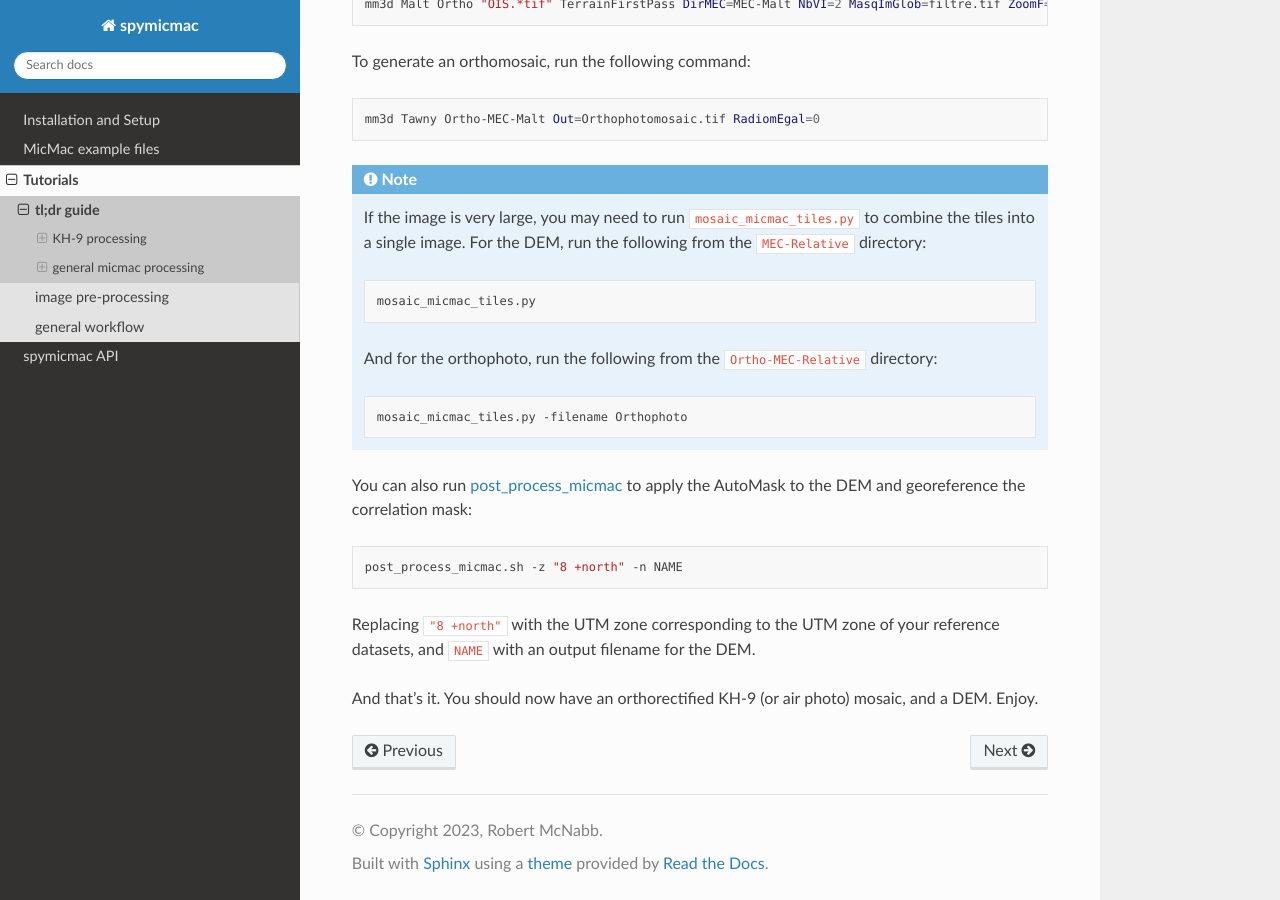
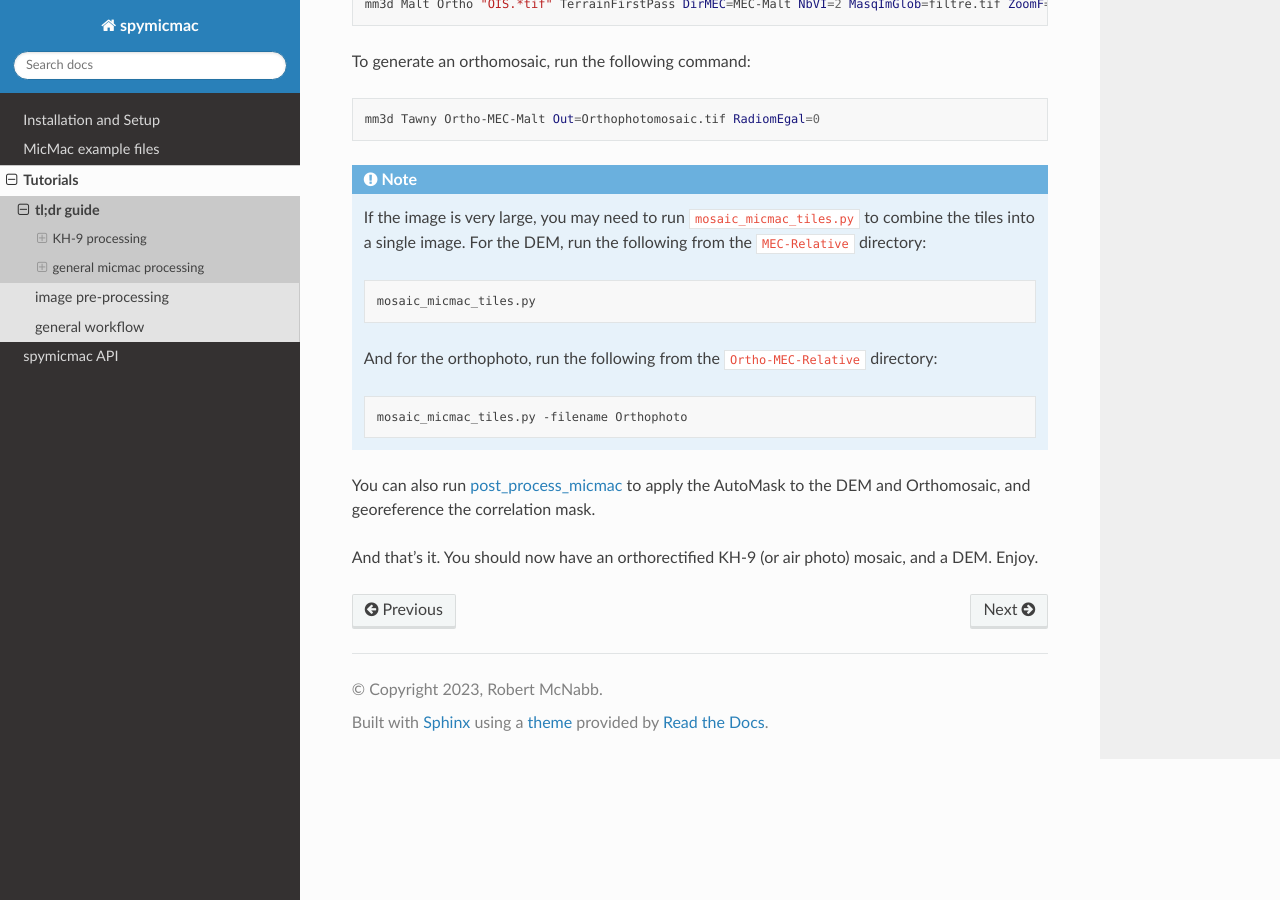
Before and after one commit to iamdonovan/spymicmac, a Sphinx documentation site: the page built from doc/tutorials/tealdeer.rst, in a window 1280 px wide and 900 px high, scrolled down 4080 px. Built offline with Sphinx 7.4.7 and the Read the Docs theme 2.0.0, drawn with Linux system fonts in a browser that asks for light colours; the version number could not be read and is left out.

Commit message:
update instructions with new post-processing script

```diff
--- a/doc/tutorials/tealdeer.rst
+++ b/doc/tutorials/tealdeer.rst
@@ -219,13 +219,6 @@ To generate an orthomosaic, run the following command:
 
 
 You can also run :doc:`../../spymicmac/scripts/post_process_micmac` to apply the AutoMask to the DEM and
-georeference the correlation mask:
-
-.. code-block:: sh
-
-    post_process_micmac.sh -z "8 +north" -n NAME
-
-Replacing ``"8 +north"`` with the UTM zone corresponding to the UTM zone of your reference datasets, and ``NAME`` with
-an output filename for the DEM.
+Orthomosaic, and georeference the correlation mask.
 
 And that's it. You should now have an orthorectified KH-9 (or air photo) mosaic, and a DEM. Enjoy.
```
